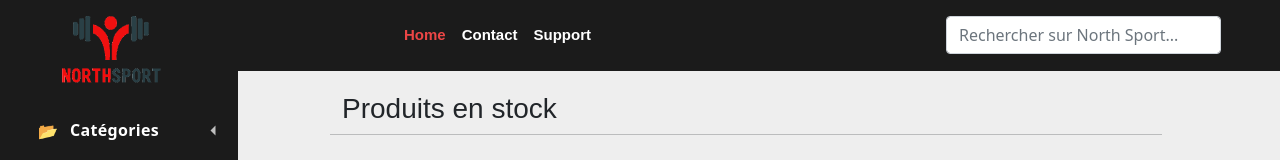
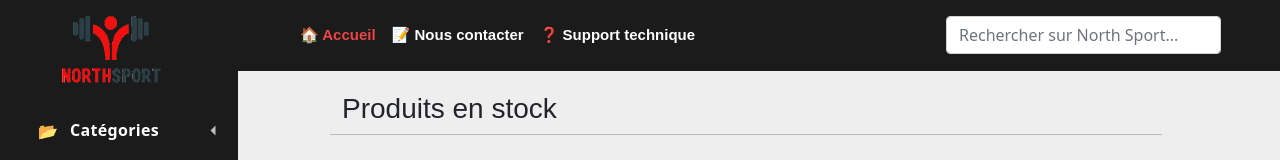
Before and after one commit to 0xMethyl/react-m2l, a React (Create React App) app: page / in a window 1280 px wide. Shown: the top 160 px of the page. Built offline with nearby package versions, Linux system fonts and the light colour scheme; no server answers.

Commit message:
Header and cart

```diff
--- a/src/App.jsx
+++ b/src/App.jsx
@@ -59,7 +59,7 @@ const App = () => {
             <Contactpage />
           } />
 
-          <Route path="/search/:keyword" element={
+          <Route path="/search" element={
             <ProductSearchpage />
           } />
 
@@ -76,6 +76,7 @@ const App = () => {
 
           { ProtectedRoute && <Route path='/signup' element={<Signupage />} /> }
           { ProtectedRoute && <Route path='/login' element={<Signinpage />} /> }
+          { ProtectedRoute && <Route path='/admin' element={<Signinpage />} /> }
           { ProtectedRoute && <Route path='/profile' element={<Profilepage />} /> }
           { ProtectedRoute && <Route path="/checkout" element={<Checkoutpage />} /> }
           { ProtectedRoute && <Route path="/cart" element={<Cartpage />} /> }
--- a/src/components/molecules/Cart/Cart.jsx
+++ b/src/components/molecules/Cart/Cart.jsx
@@ -9,7 +9,7 @@ const Cart = () => {
     alert(initialValue);
 
     return (
-        <div className='cart'>
+        <div className='cart' style={{zIndex:"-1"}}>
 
         </div>
     )
--- a/src/components/molecules/Header/Header.jsx
+++ b/src/components/molecules/Header/Header.jsx
@@ -88,9 +88,9 @@ const Header = () => {
                   </nav>
                 </div>
                 <ul className="nav col-12  col-lg-auto me-lg-auto mb-2 justify-content-center mb-md-0" style={{ fontSize:"15px", marginLeft: "auto", marginRight:"0", fontFamily:"sans-serif", fontWeight:"600", float:"left"}}>
-                  <li><a href="/home" style={{ color:"#ec4646" }} className="nav-link px-2">Home</a></li>
-                  <li><a href="/contact" className="nav-link px-2 text-white">Contact</a></li>
-                  <li><a href="/support" className="nav-link px-2 text-white">Support</a></li>
+                  <li><a href="/home" style={{ color:"#ec4646" }} className="nav-link px-2">🏠 Accueil</a></li>
+                  <li><a href="/contact" className="nav-link px-2 text-white">📝 Nous contacter</a></li>
+                  <li><a href="/support" className="nav-link px-2 text-white">❓ Support technique</a></li>
                 </ul>
 
                 <form action="/search" className="col-12 mb-3 mb-lg-0 me-lg-3 col-lg-3 pl-1 ml-2 float-right" style={{ marginLeft: "auto", marginRight:"0"}}>
--- a/src/components/molecules/ProductSearch/ProductSearch.jsx
+++ b/src/components/molecules/ProductSearch/ProductSearch.jsx
@@ -1,11 +1,11 @@
 import React, { useEffect, useState } from "react";
 import { useSearchParams } from "react-router-dom";
-import axios from '../../../config/axios';
+import axios from 'axios';
 
 const ProductSearch = () => {
 
     const [produits, setProduits] = useState([]);
-    const params = useSearchParams();
+    const searchParams = useSearchParams();
 
     useEffect(() => {
         fetchProduits();
@@ -13,7 +13,7 @@ const ProductSearch = () => {
 
     const fetchProduits = () => {
 
-        axios.get("/produits/search/" + params.get("keyword"))
+        axios.get("http://localhost:4000/produits/search/" + searchParams.get("keyword"))
             .then((res) => {
                 console.log(res);
                 setProduits(res.data.success);
@@ -26,7 +26,7 @@ const ProductSearch = () => {
     return(
         <div className="container produit-list" >
                 <div className="row" >
-                    <h3 style={{ marginLeft:"1%", fontFamily: "sans-serif" }}>Produits associés à la recherche : <b>{params.get("keyword")}</b></h3>
+                    <h3 style={{marginLeft:"1%", fontFamily: "sans-serif"}}>Produits associés à la recherche : {searchParams.get("keyword")}</h3>
                     <hr style={{ width:"85%",marginRight: "auto", marginLeft:"0%"}} />
                     <div className="col-12 mb-5 mt-3" style={{fontFamily:"sans-serif"}}>
                         <div className="container">
@@ -34,12 +34,11 @@ const ProductSearch = () => {
                             {produits.map((produit) => (
                                 <div className="col-12 col-sm-6 col-lg-3 mb-5 mt-3">
                                     <div height="200px" className="rounded border border-dark pt-3 pb-1" style={{backgroundColor: "white"}}>
-                                        <img className="prodImg" style={{display:"flex", margin:"0 auto"}} src={`../images/${produit.produit_nom}.jpg`.split(' ').join('_')} alt="" />
+                                        <img className="prodImg" style={{display:"flex", margin:"0 auto"}} src={`images/${produit.produit_nom}.jpg`.split(' ').join('_')} alt="" />
                                         <p style={{display:"flex",justifyContent:"center", fontSize:"15px", marginTop:"10px"}}>{produit.produit_nom}</p>
-                                        <p style={{display:"flex",justifyContent:"center", fontSize:"15px", marginTop:"10px"}}>{produit.produit_prix} €</p>
+                                        <p style={{display:"flex",justifyContent:"center", fontSize:"15px", marginTop:"10px"}}>{produit.produit_prix}€</p>
                                         <a className="btn btn-danger col-6 offset-3 mb-3" href={`/product/${produit.produit_id}`} style={{display:"flex",justifyContent:"center",fontSize:"13px"}}>Voir le produit</a>
                                         <p style={{display:"flex",justifyContent:"center", fontSize:"15px", marginTop:"10px"}}>Stock restant : {produit.produit_quantite}</p>
-                                        <p style={{display:"flex",justifyContent:"center", fontSize:"15px", marginTop:"10px"}}>Catégorie : <a style={{display: "inline", wordWrap:"break-word", whiteSpace:"normal"}} href={`/category/${produit.categorie_id}`}>{produit.categorie_nom}</a></p>
                                     </div>
                                 </div>
                             ))}
--- a/src/components/molecules/Profile/Profile.jsx
+++ b/src/components/molecules/Profile/Profile.jsx
@@ -3,7 +3,9 @@ import React from "react";
 const Profile = () => {
 
     return(
-        <div></div>
+        <div className='profile' style={{zIndex:"-1"}}>
+
+        </div>
     )
 }
 
```
